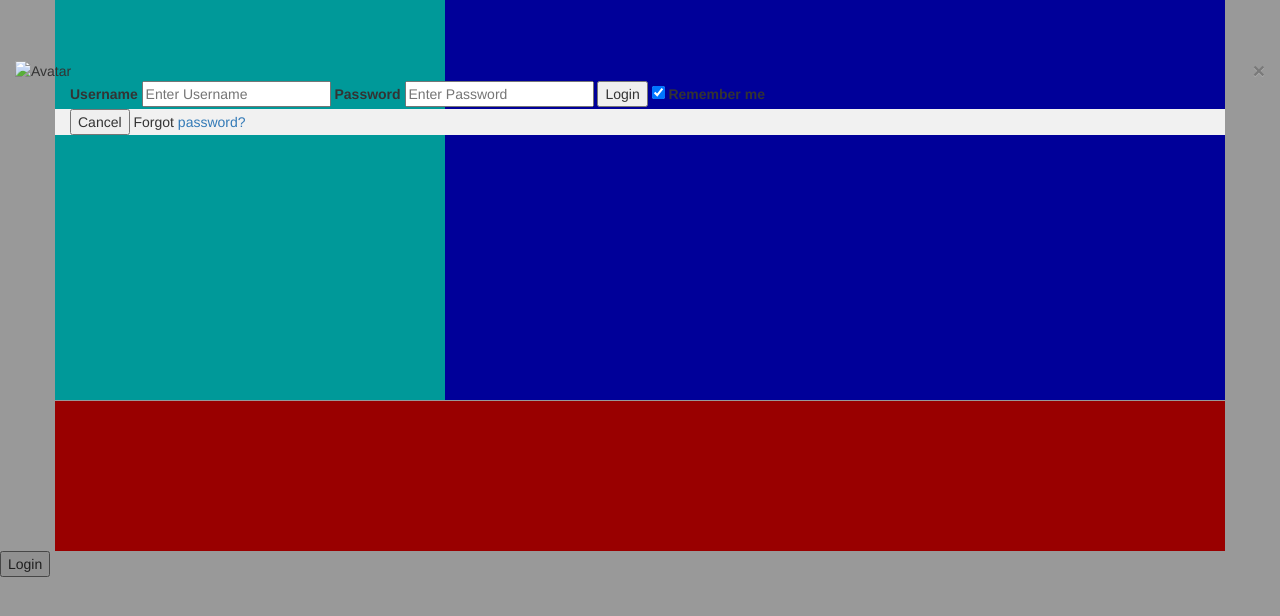
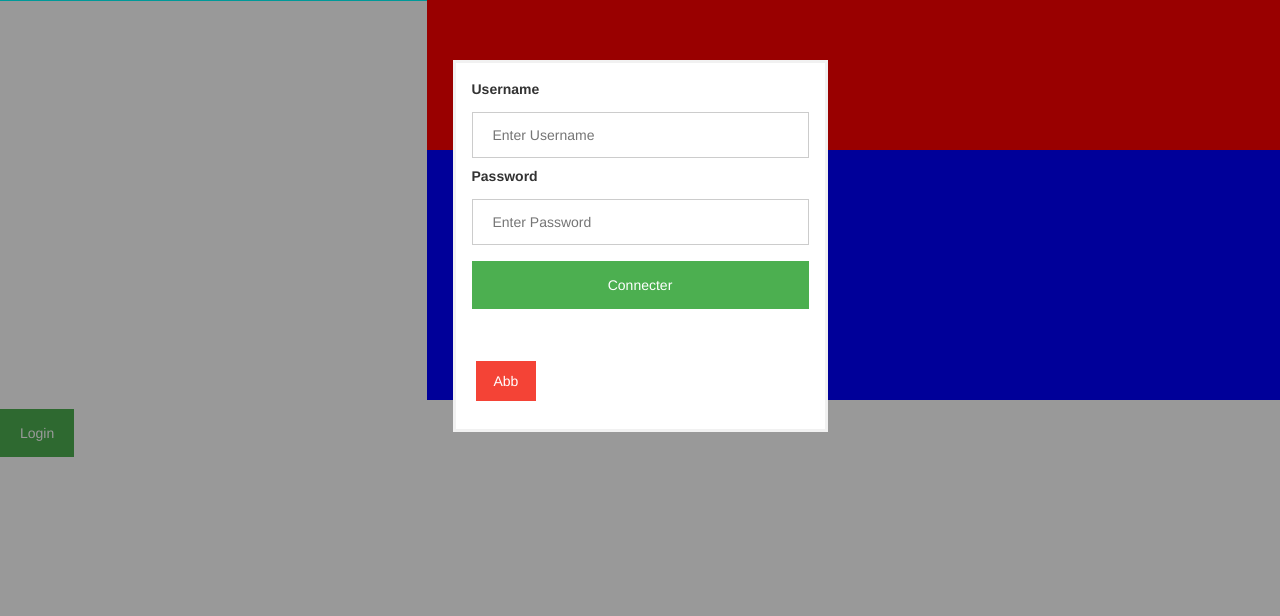
Before and after one commit to medbenchohra/TelemedicineVideoconference, a website: page public/index.html in a window 1280 px wide. Both pictures are taken after a click on the button "Login". Drawn offline with Linux system fonts and the light colour scheme; no server answers.

Commit message:
fixing ui elements

```diff
--- a/public/css/style.css
+++ b/public/css/style.css
@@ -4,7 +4,7 @@
 
 #conversations-list{
     background-color: aqua;
-    height: 400px;
+    height:;
     z-index: 1;
     overflow-y: scroll;
     display: inline-block;
@@ -41,7 +41,6 @@ p{
     top: 10px;
     left: 10px;
 }
-
 #active-speaker{
     width:300px;
     height: 300px;
@@ -53,6 +52,7 @@ p{
 
 .video-item {
     z-index: 2;
+    width: ;
 
 }
 
@@ -60,7 +60,7 @@ p{
 .modal{
     display: none; /* Hidden by default */
     position: fixed; /* Stay in place */
-    z-index: 1; /* Sit on top */
+    z-index: 3; /* Sit on top */
     left: 0;
     top: 0;
     width: 100%; /* Full width */
@@ -70,3 +70,83 @@ p{
     background-color: rgba(0,0,0,0.4); /* Black w/ opacity */
     padding-top: 60px;
 }
+
+
+.form-login {
+    border: 3px solid #f1f1f1;
+    background-color: white;
+    width: 30%;
+    margin-left:35%;
+}
+
+/* Full-width inputs */
+input[type=text], input[type=password] {
+    width: 100%;
+    padding: 12px 20px;
+    margin: 8px 0;
+    display: inline-block;
+    border: 1px solid #ccc;
+    box-sizing: border-box;
+}
+
+/* Set a style for all buttons */
+button {
+    background-color: #4CAF50;
+    color: white;
+    padding: 14px 20px;
+    margin: 8px 0;
+    border: none;
+    cursor: pointer;
+    width: 100%;
+}
+
+/* Add a hover effect for buttons */
+button:hover {
+    opacity: 0.8;
+}
+
+/* Extra style for the cancel button (red) */
+.cancelbtn {
+    width: auto;
+    padding: 10px 18px;
+    background-color: #f44336;
+}
+
+/* Center the avatar image inside this container */
+.imgcontainer {
+    text-align: center;
+    margin: 24px 0 12px 0;
+}
+
+/* Avatar image */
+img.avatar {
+    width: 40%;
+    border-radius: 50%;
+}
+
+/* Add padding to containers */
+.credentials {
+    padding: 16px;
+}
+
+/* The "Forgot password" text */
+span.psw {
+    float: right;
+    padding-top: 16px;
+}
+
+/* Change styles for span and cancel button on extra small screens */
+@media screen and (max-width: 300px) {
+    span.psw {
+        display: block;
+        float: none;
+    }
+    .cancelbtn {
+        width: 100%;
+    }
+}
+
+.cancel-container{
+    width:100px;
+    margin:20px;
+}
--- a/public/index.html
+++ b/public/index.html
@@ -23,15 +23,24 @@
 </head>
 
 <body>
-    <div class="container">
+    <div class="container-fluid">
         <div class="row">
             <div class="col-md-4 col-sm-4" id="conversations-list">
 
             </div>
 
             <div class="col-md-8 col-sm-8" id="screen">
+              <div class="row">
                 <video id="selfie" autoplay playsinline></video>
                 <video id="active-speaker" autoplay playsinline></video>
+
+              </div>
+              <div class="row">
+                <div id="video-list">
+
+                </div>
+              </div>
+
             </div>
 
             <div class="col-md-2 col-sm-8" id="file-explorer">
@@ -40,9 +49,7 @@
 
         </div>
         <div class="row" >
-            <div class="col-md-12" id="video-list">
 
-            </div>
         </div>
         <!--
         <div class="row">
@@ -113,28 +120,19 @@
 
 <div id="login-popup" class="modal col-md-6">
 
-  <form class="form-horizontal">
-    <div class="imgcontainer">
-      <span onclick="document.getElementById('login-popup').style.display='none'" class="close" title="Close Modal">&times;</span>
-      <img src="img_avatar2.png" alt="Avatar" class="avatar">
-    </div>
-
-    <div class="container">
+  <form class="form-login">
+    <div class="credentials">
       <label for="uname"><b>Username</b></label>
       <input type="text" placeholder="Enter Username" name="uname" required>
 
       <label for="psw"><b>Password</b></label>
       <input type="password" placeholder="Enter Password" name="psw" required>
 
-      <button type="submit">Login</button>
-      <label>
-        <input type="checkbox" checked="checked" name="remember"> Remember me
-      </label>
+      <button id="login" type="submit">Connecter</button>
     </div>
 
-    <div class="container" style="background-color:#f1f1f1">
-      <button type="button" onclick="document.getElementById('id01').style.display='none'" class="cancelbtn">Cancel</button>
-      <span class="psw">Forgot <a href="#">password?</a></span>
+    <div class="cancel-container">
+      <button type="button" onclick="document.getElementById('login-popup').style.display='none'" class="cancelbtn">Abb</button>
     </div>
   </form>
 </div>
--- a/public/js/client-config.js
+++ b/public/js/client-config.js
@@ -1,5 +1,5 @@
 
-let serverAddress = "http://localhost:3000";
+let serverAddress = "http://localhost:8080";
 
 let iceServersConfig = {'iceServers':[
         {'url':'stun:stun2.l.google.com:19302'},
--- a/server.js
+++ b/server.js
@@ -63,8 +63,8 @@ var programmedConversations = [
 
 var app  =  express();
 
-var server  =  app.listen(3000,function(){
-    console.log("started listening on port 3000");
+var server  =  app.listen(8080,function(){
+    console.log("Started listening on port 8080");
 });
 
 app.use(express.static("public"));
```
